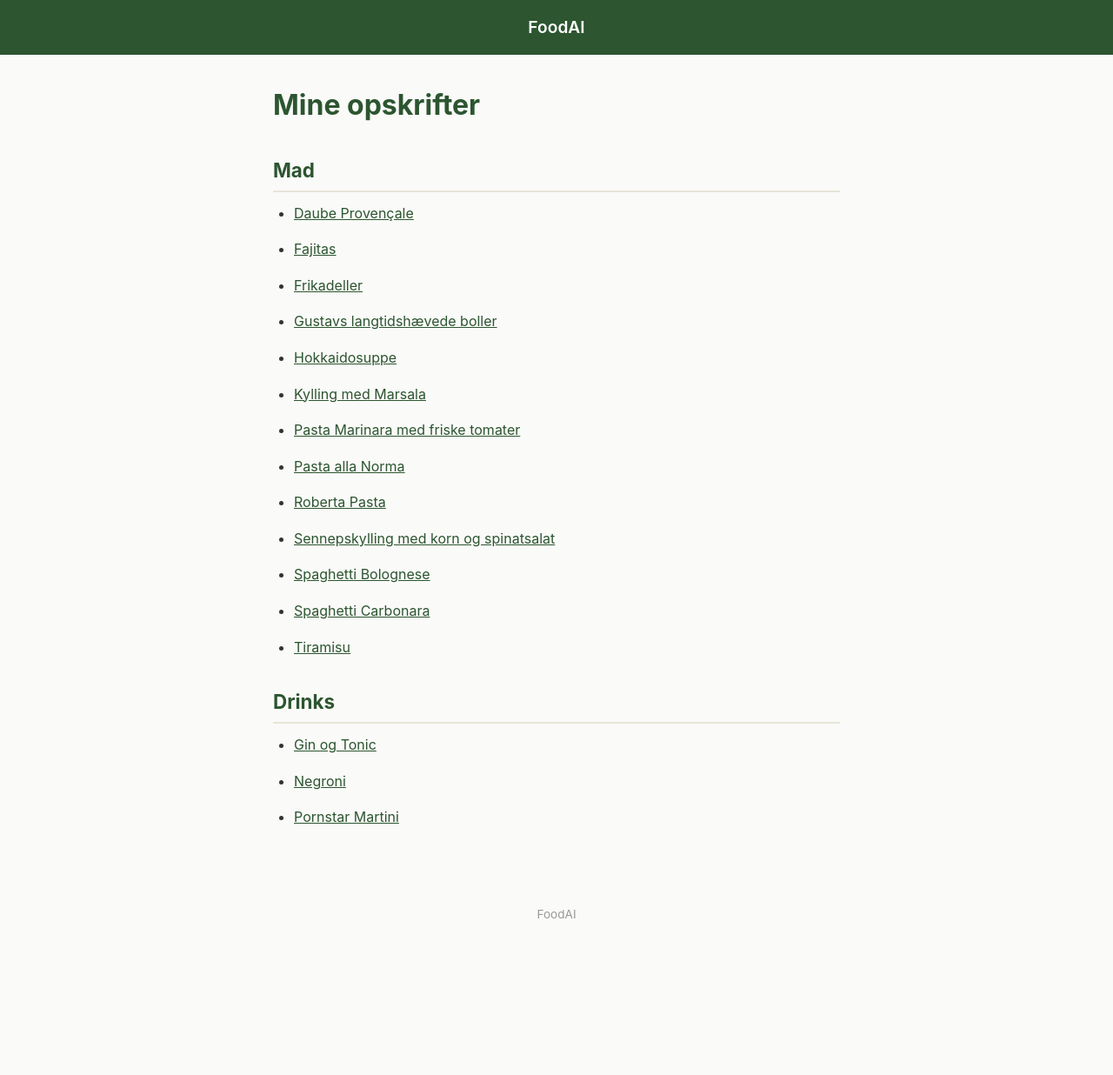
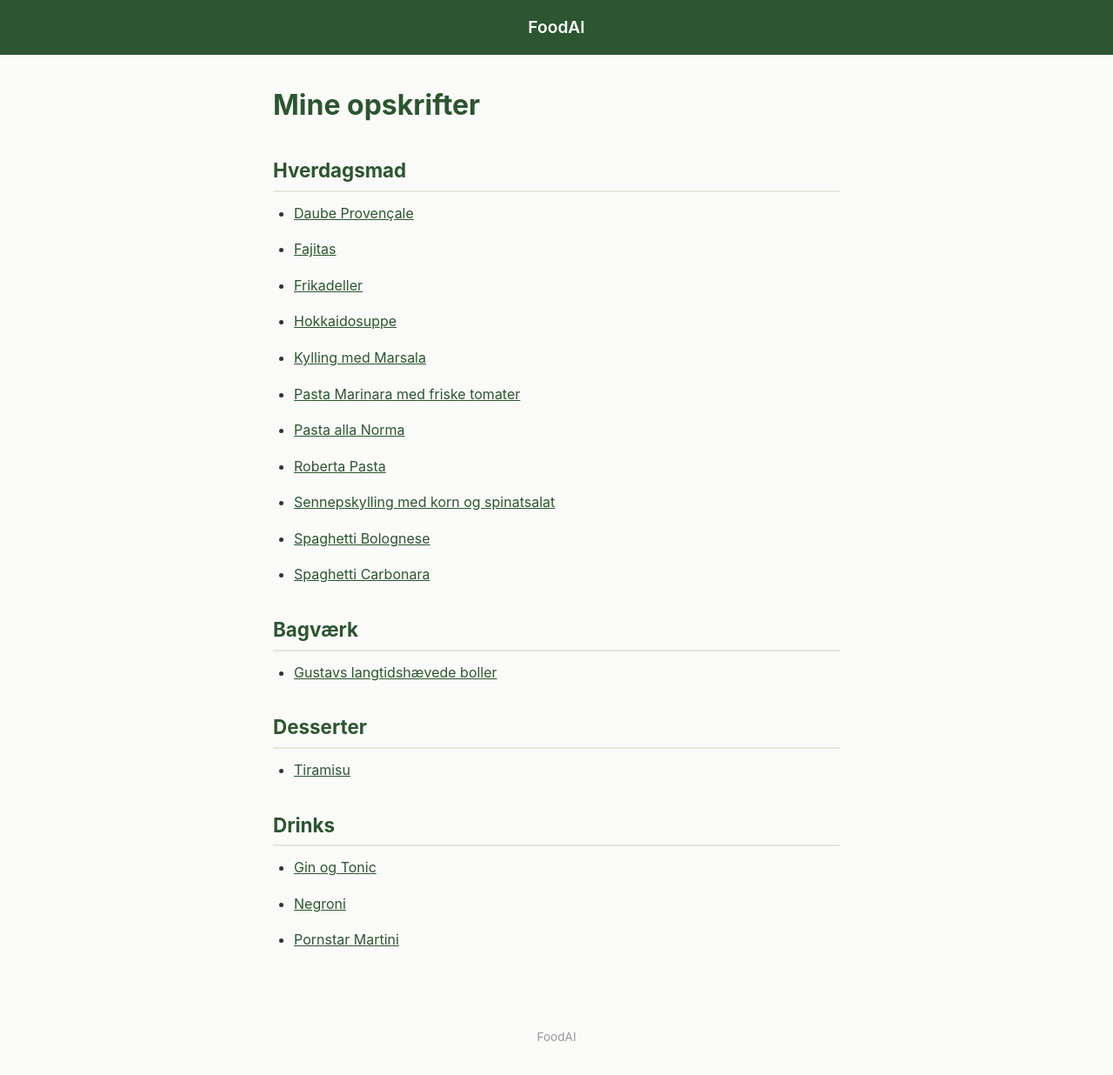
Before and after one commit to larsgam/FoodAI, a Jekyll site: the page built from index.md, in a window 1280 px wide. Shown: the whole page at 87% size. Built offline with Jekyll 4.4.1, drawn with Linux system fonts in a browser that asks for light colours; before the commit the page ends 1094 px from its top, so only the background shows below that.

Commit message:
Reorganiser opskrifter i kategorimapper
Opretter mapperne Hverdagsmad/, Bagvaerk/, Desserter/ og flytter
opskrifter til de korrekte kategorier. Opdaterer index.md og CLAUDE.md.

Co-Authored-By: Claude Opus 4.6 <noreply@anthropic.com>

```diff
--- a/index.md
+++ b/index.md
@@ -5,10 +5,23 @@ title: Opskrifter
 
 # Mine opskrifter
 
-## Mad
+{% assign sorted_pages = site.pages | sort: "title" %}
 
-{% assign sorted_pages = site.pages | sort: "title" %}
-{% for p in sorted_pages %}{% if p.dir == "/" and p.title and p.name != "index.md" %}
+## Hverdagsmad
+
+{% for p in sorted_pages %}{% if p.dir == "/Hverdagsmad/" and p.title %}
+- [{{ p.title }}]({{ p.url | relative_url }})
+{% endif %}{% endfor %}
+
+## Bagværk
+
+{% for p in sorted_pages %}{% if p.dir == "/Bagvaerk/" and p.title %}
+- [{{ p.title }}]({{ p.url | relative_url }})
+{% endif %}{% endfor %}
+
+## Desserter
+
+{% for p in sorted_pages %}{% if p.dir == "/Desserter/" and p.title %}
 - [{{ p.title }}]({{ p.url | relative_url }})
 {% endif %}{% endfor %}
 
```
Also changed, not shown: .claude/CLAUDE.md, Bagvaerk/gustavs-langtidshaevede-boller.md (renamed from gustavs-langtidshaevede-boller.md), Desserter/tiramisu.md (renamed from tiramisu.md), Hverdagsmad/daube-provencale.md (renamed from daube-provencale.md), Hverdagsmad/fajitas.md (renamed from fajitas.md), Hverdagsmad/frikadeller.md (renamed from frikadeller.md), Hverdagsmad/hokkaidosuppe.md (renamed from hokkaidosuppe.md), Hverdagsmad/kylling-med-marsala.md (renamed from kylling-med-marsala.md), Hverdagsmad/pasta-alla-norma.md (renamed from pasta-alla-norma.md), Hverdagsmad/pasta-marinara-med-friske-tomater.md (renamed from pasta-marinara-med-friske-tomater.md), Hverdagsmad/roberta-pasta.md (renamed from roberta-pasta.md), Hverdagsmad/sennepskylling-med-korn-og-spinatsalat.md (renamed from sennepskylling-med-korn-og-spinatsalat.md), Hverdagsmad/spaghetti-bolognese.md (renamed from spaghetti-bolognese.md), Hverdagsmad/spaghetti-carbonara.md (renamed from spaghetti-carbonara.md).
